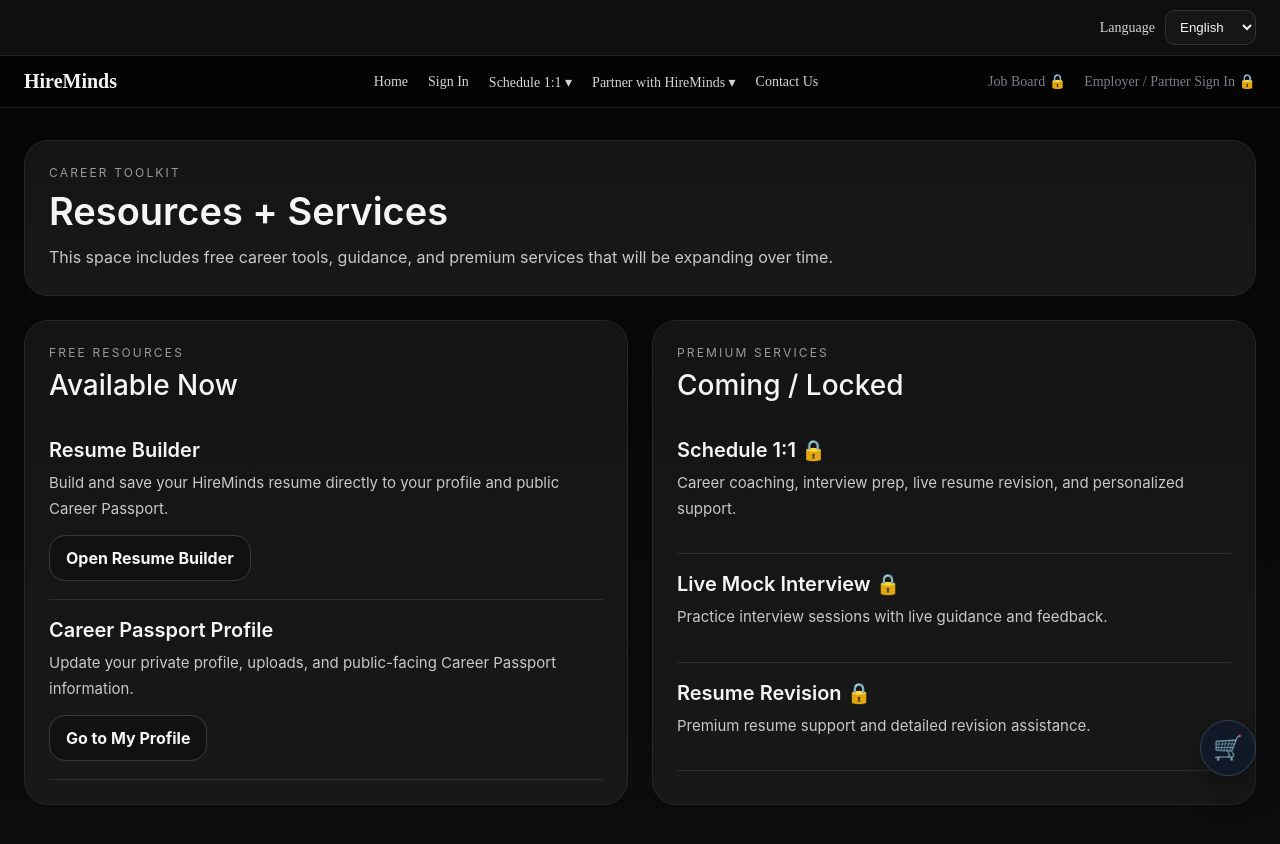
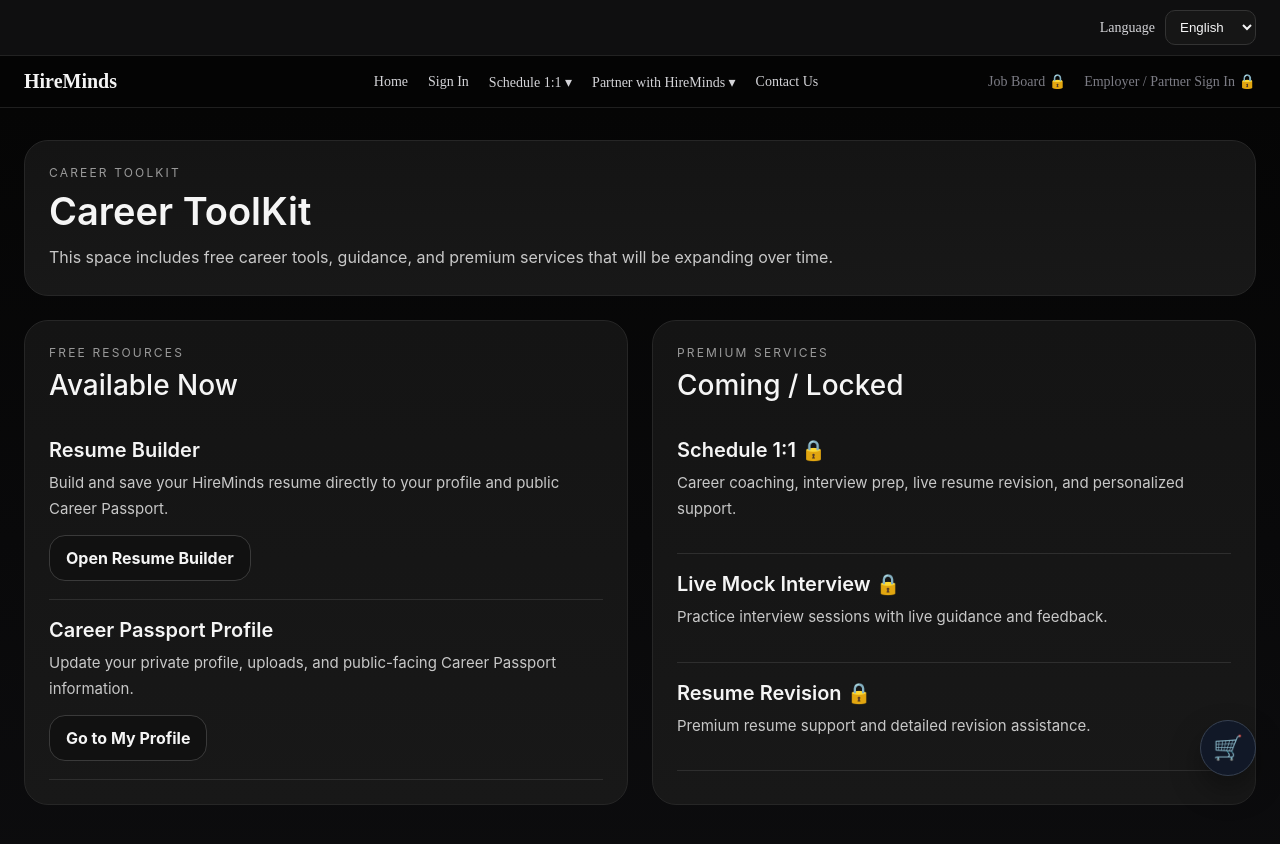
Before and after one commit to UrMizery/hireminds-platform, a Next.js app: page /career-ToolKit in a window 1280 px wide. Shown: the top 844 px of the page. Built offline with nearby package versions, Linux system fonts and the light colour scheme; no server answers.

Commit message:
Update page.tsx

```diff
--- a/app/career-ToolKit/page.tsx
+++ b/app/career-ToolKit/page.tsx
@@ -6,7 +6,7 @@ export default function CareertoolKit() {
       <div style={styles.shell}>
         <section style={styles.card}>
           <p style={styles.kicker}>Career ToolKit</p>
-          <h1 style={styles.title}>Resources + Services</h1>
+          <h1 style={styles.title}>Career ToolKit</h1>
           <p style={styles.subtitle}>
             This space includes free career tools, guidance, and premium services that will be expanding over time.
           </p>
```
